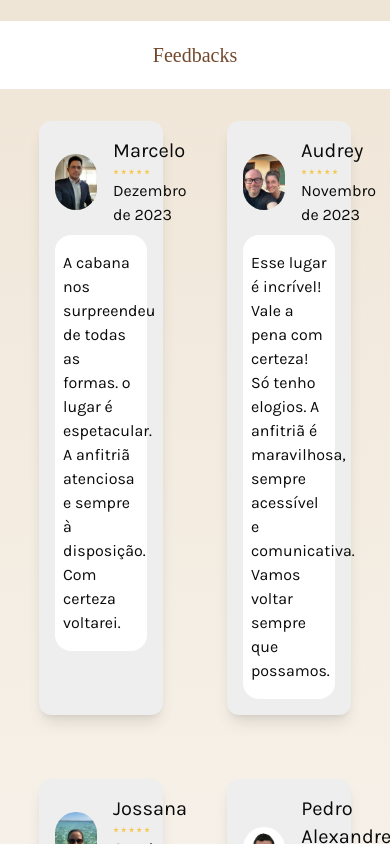
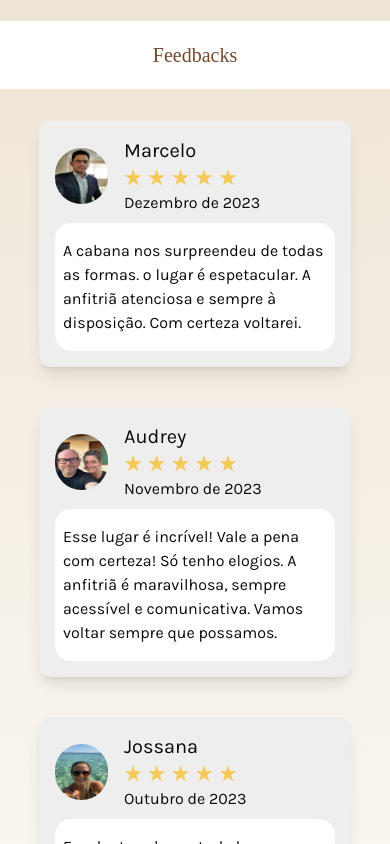
Before and after one commit to christianfonseca03/cabana_portico, a React (Vite) app: page / in a window 390 px wide. Shown: the part 1740-2584 px from the top of the page. Built offline with nearby package versions, Linux system fonts and the light colour scheme; a web font is replaced by a local one.

Commit message:
fix: feedbacks

```diff
--- a/src/components/Feedback.tsx
+++ b/src/components/Feedback.tsx
@@ -8,10 +8,13 @@ export function Feedback() {
   return (
     <section className="bg-gradient-to-b from-marromCabana-500 w-full">
       <div className="bg-marromCabana-500 w-full h-20"></div>
-      <h1 className="font-Italiana text-marromCabana-200 text-xl md:text-3xl xl:text-5xl text-center py-5 md:py-12 bg-white" id="Feedback">
+      <h1
+        className="font-Italiana text-marromCabana-200 text-xl md:text-3xl xl:text-5xl text-center py-5 md:py-12 bg-white"
+        id="Feedback"
+      >
         Feedbacks
       </h1>
-      <section className="grid grid-cols-2 gap-16 w-4/5 mx-auto justify-center mt-8">
+      <section className="md:grid md:grid-cols-2 md:gap-16 w-4/5 mx-auto justify-center mt-8 flex flex-col gap-10">
         <FeedbackCard
           name="Marcelo"
           time="Dezembro de 2023"
--- a/src/components/HeroSection.tsx
+++ b/src/components/HeroSection.tsx
@@ -2,7 +2,7 @@ import hero_section from "../assets/hero_section.svg";
 
 export function HeroSection() {
   return (
-    <section className="flex flex-col">
+    <section className="flex flex-col sm:items-center md:items-stretch">
       <img src={hero_section} className="-z-10 absolute" alt="" />
       <nav className="md:flex justify-between px-40 mt-10 h-14 items-center hidden text-white md:text-2xl bg-black bg-opacity-10 font-Karla ">
         <a href="#Galeria" className="">
```
